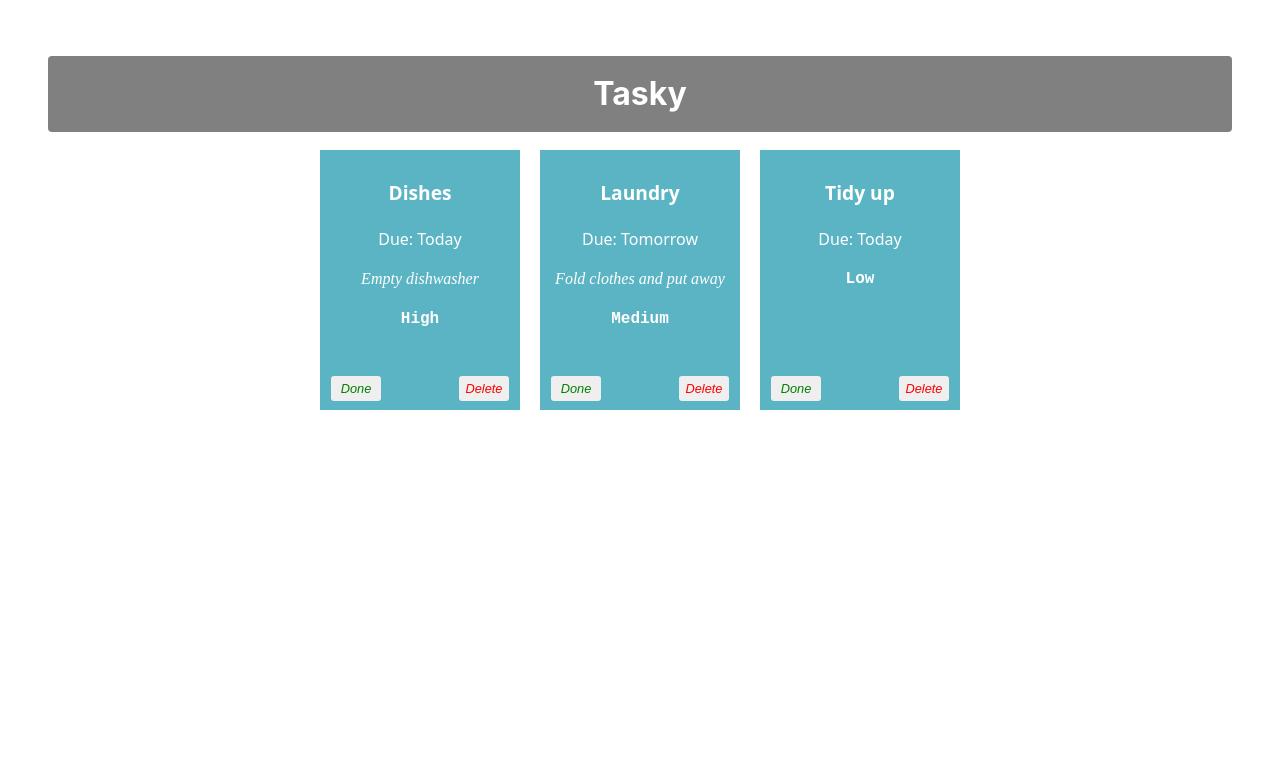
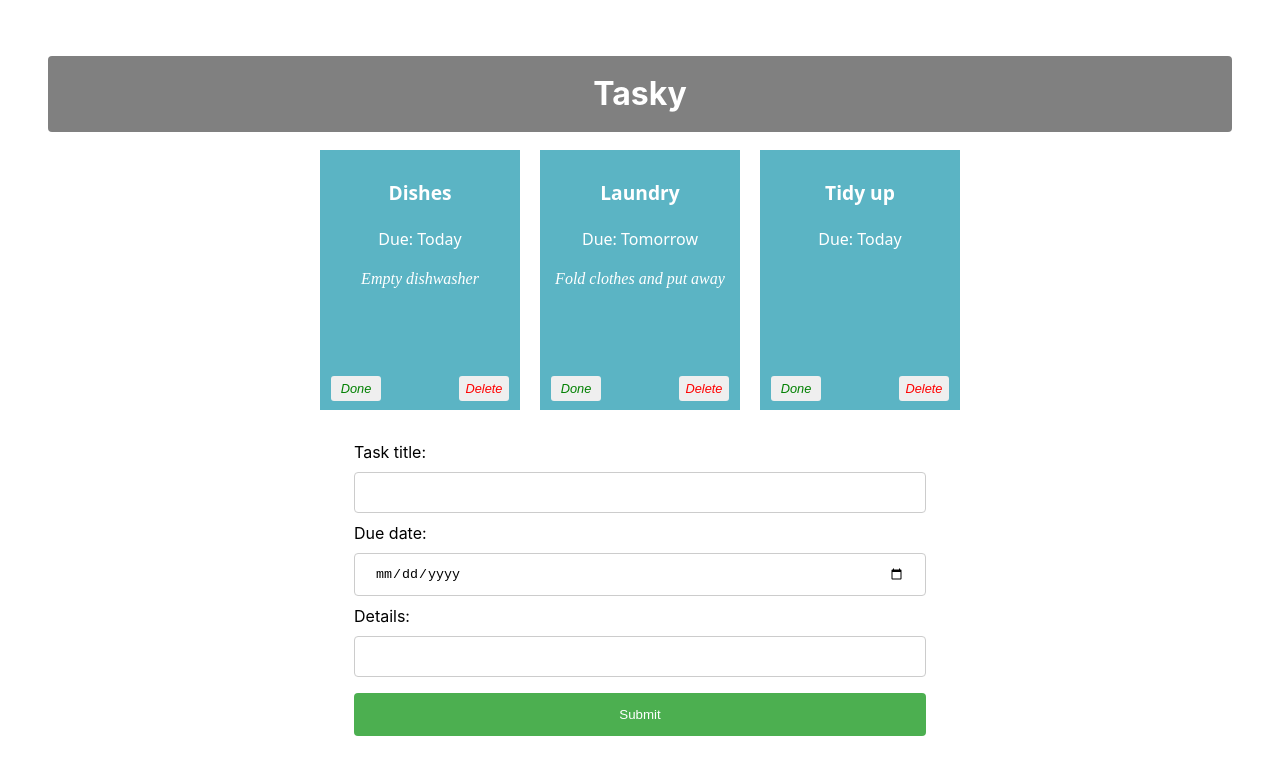
Before and after one commit to daniel-wall06/react-basics-labs, a React (Vite) app in the folder tasky/: page / in a window 1280 px wide. Shown: the top 774 px of the page. Built offline with nearby package versions, Linux system fonts and the light colour scheme.

Commit message:
Add task: form added

```diff
--- a/tasky/src/App.css
+++ b/tasky/src/App.css
@@ -68,3 +68,34 @@
   right: 5px;
   color: red;
 }
+
+input[type=text], input[type=date] {
+  width: 100%;
+  padding: 12px 20px;
+  margin: 8px 0;
+  display: inline-block;
+  border: 1px solid #ccc;
+  border-radius: 4px;
+  box-sizing: border-box;
+}
+
+input[type=submit] {
+  width: 100%;
+  background-color: #4CAF50;
+  color: white;
+  padding: 14px 20px;
+  margin: 8px 0;
+  border: none;
+  border-radius: 4px;
+  cursor: pointer;
+}
+
+input[type=submit]:hover {
+  background-color: #45a049;
+}
+
+form {
+  text-align: left;
+  width: 50%;
+  margin: auto;
+}
--- a/tasky/src/App.jsx
+++ b/tasky/src/App.jsx
@@ -1,6 +1,8 @@
 import './App.css';
 import React, { useState } from 'react';
 import Task from './components/Task.jsx';
+import AddTaskForm from './components/Form';
+
 
 function App() {
   const [ taskState, setTaskState ] = useState({
@@ -32,15 +34,17 @@
         title={task.title}
         description={task.description}
         deadline={task.deadline}
-          priority={task.priority}
         key={task.id}
         done={task.done}
         markDone={() => doneHandler(index)}
         deleteTask = {() => deleteHandler(index)}
-
       />
     ))}
+    <AddTaskForm />
   </div>
+
+
+
   );
 }
 
--- /dev/null
+++ b/tasky/src/components/Form.jsx
@@ -0,0 +1,26 @@
+const AddTaskForm = (props) => {
+
+    return (
+      <div>
+        <form>
+          <label>
+              Task title:
+              <input type="text" name="title" required />
+          </label>
+          <br />
+          <label>
+              Due date:
+              <input type="date" name="deadline" required />
+          </label>
+          <br />
+          <label>
+              Details:
+              <input type="text" name="description" />
+          </label>
+          <input type="submit" value="Submit" />
+          </form>
+      </div>
+    )
+  };
+
+  export default AddTaskForm;
```
Lines whose indentation alone changed are shown as unchanged.
